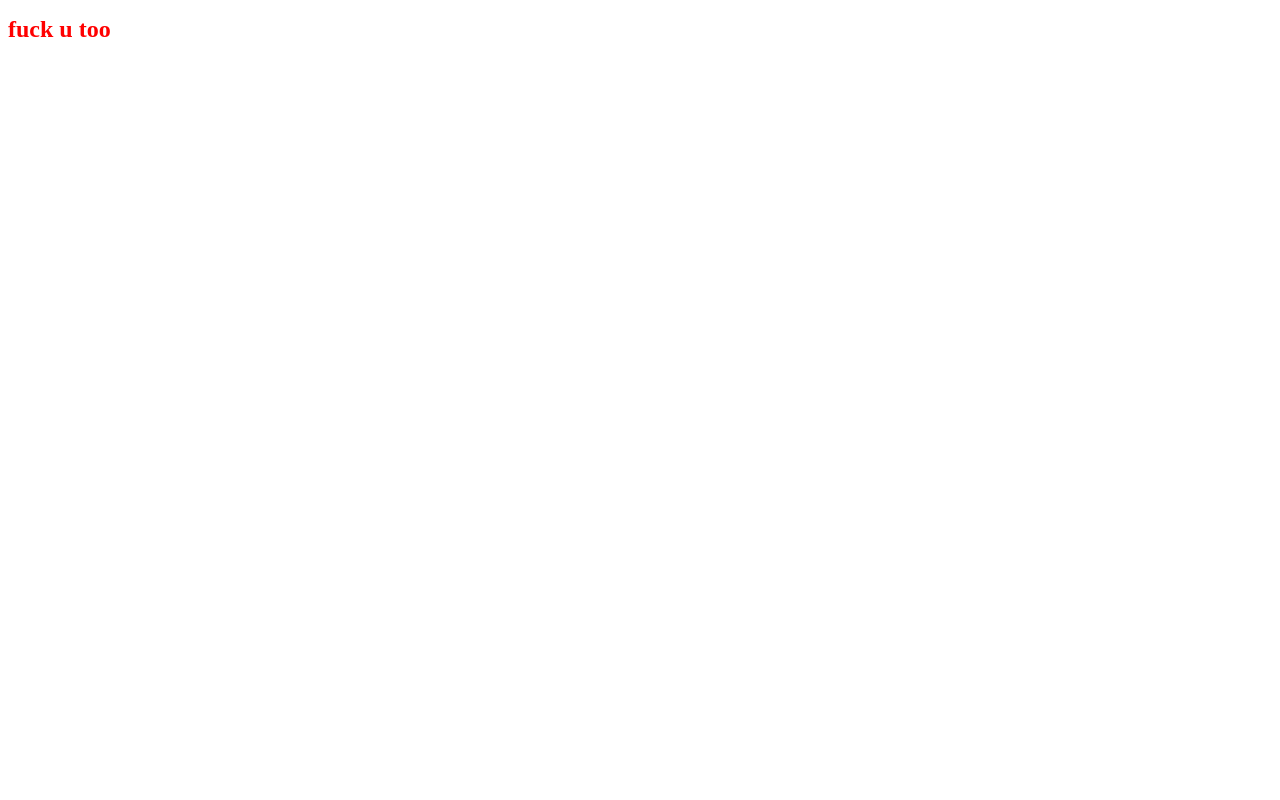
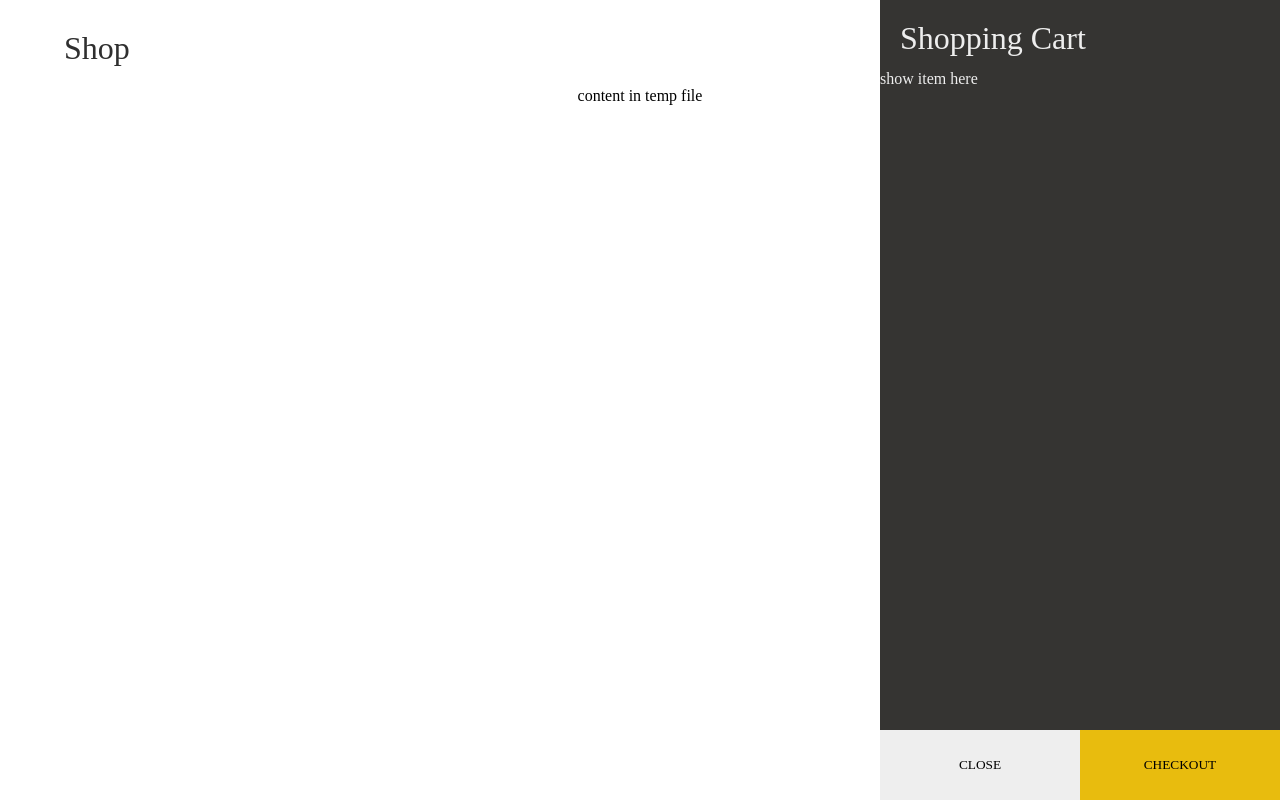
Before and after one commit to mohamedkbx/Fresh-Cart, a website built with webpack: page index.html in a window 1280 px wide. Built offline with nearby package versions, Linux system fonts and the light colour scheme.

Commit message:
feat: finish structure and header style

```diff
--- a/index.html
+++ b/index.html
@@ -6,6 +6,41 @@
     <title>Shopping Cart</title>
   </head>
   <body>
-    <h1 class="head">fuck u too</h1>
+    <div class="container">
+      <header>
+        <div class="title">
+          <a href="/">Shop</a>
+        </div>
+        <div class="cart__icon">
+          <svg
+            class="w-6 h-6 text-gray-800 dark:text-white"
+            aria-hidden="true"
+            xmlns="http://www.w3.org/2000/svg"
+            width="24"
+            height="24"
+            fill="none"
+            viewBox="0 0 24 24"
+          >
+            <path
+              stroke="currentColor"
+              stroke-linecap="round"
+              stroke-linejoin="round"
+              stroke-width="2"
+              d="M9 10V6a3 3 0 0 1 3-3v0a3 3 0 0 1 3 3v4m3-2 .917 11.923A1 1 0 0 1 17.92 21H6.08a1 1 0 0 1-.997-1.077L6 8h12Z"
+            />
+          </svg>
+          <span>0</span>
+        </div>
+      </header>
+      <div id="content__tab">content in temp file</div>
+    </div>
+    <div class="cart__tap">
+      <h1>Shopping Cart</h1>
+      <div class="cart__list">show item here</div>
+      <div class="btn">
+        <button class="close">CLOSE</button>
+        <button class="checkout">CHECKOUT</button>
+      </div>
+    </div>
   </body>
 </html>
--- a/sass/base/_base.scss
+++ b/sass/base/_base.scss
@@ -0,0 +1,87 @@
+body {
+  margin: 0;
+  font-family: Poppins;
+}
+
+svg {
+  width: 30px;
+}
+
+a {
+  text-decoration: none;
+  color: #2f2f2f;
+}
+
+button {
+  cursor: pointer;
+}
+
+.container {
+  width: 900px;
+  min-width: 90vw;
+  margin: auto;
+  text-align: center;
+  padding-top: 10px;
+  transition: 0.5s;
+}
+header {
+  display: flex;
+  justify-content: space-between;
+  align-items: center;
+  padding: 20px 0;
+}
+
+.cart__icon {
+  position: relative;
+  cursor: pointer;
+}
+.cart__icon span {
+  background-color: red;
+  color: white;
+  position: absolute;
+  top: 50%;
+  right: -20px;
+  width: 25px;
+  height: 25px;
+  border-radius: 50%;
+  display: flex;
+  align-items: center;
+  justify-content: center;
+}
+
+.title {
+  font-size: xx-large;
+}
+
+.cart__tap {
+  background-color: #353432;
+  color: #eee;
+  width: 400px;
+  max-width: 100%;
+  position: fixed;
+  top: 0;
+  right: 0;
+  bottom: 0;
+  display: grid;
+  grid-template-rows: 70px 1fr 70px;
+}
+.cart__tap h1 {
+  padding: 20px;
+  margin: 0;
+  font-weight: 300;
+}
+
+.cart__tap .btn {
+  display: grid;
+  grid-template-columns: repeat(2, 1fr);
+}
+
+.cart__tap .btn button {
+  background-color: #e8bc0e;
+  border: none;
+  font-family: Poppins;
+  font-weight: 500;
+}
+.cart__tap .btn button.close {
+  background-color: #eee;
+}
--- a/sass/main.scss
+++ b/sass/main.scss
@@ -1 +1,2 @@
 @import "./base/typography";
+@import "./base/base";
```
Also changed, not shown: assets/image2vector.svg (added).
